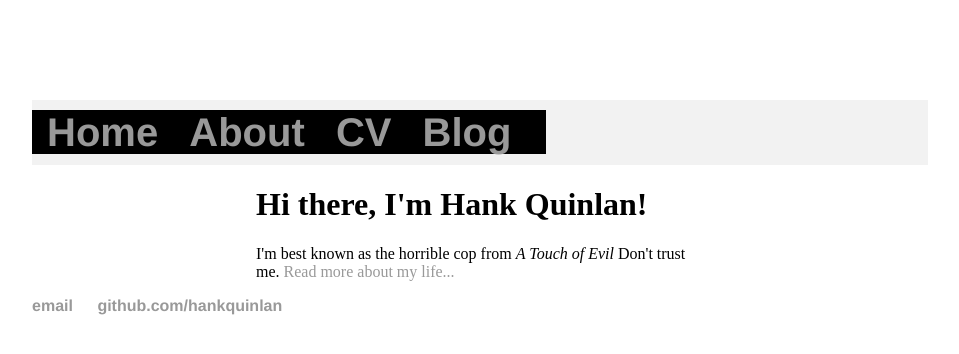
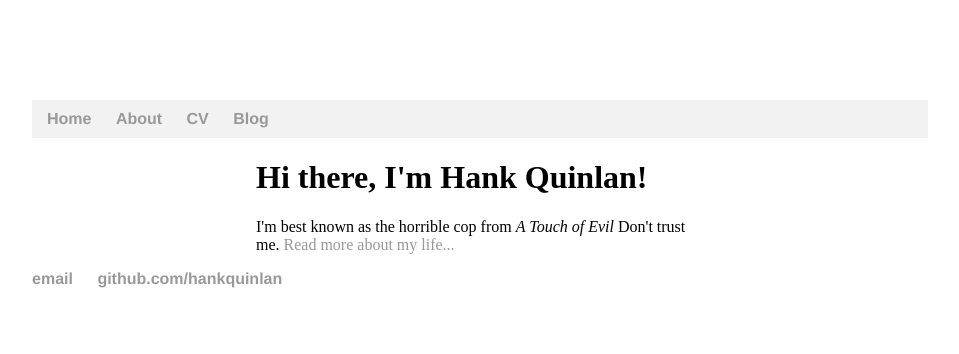
Before and after one commit to BobRendal/BobRendal.github.io, a Jekyll site: the page built from index.html, in a window 1280 px wide. Shown: the top 354 px of the page, without its empty margins (160-1119 px from the left). Built offline with Jekyll 4.4.1, drawn with Linux system fonts in a browser that asks for light colours.

Commit message:
Update defaults.html

```diff
--- a/_layouts/defaults.html
+++ b/_layouts/defaults.html
@@ -10,7 +10,7 @@
 	    		<ul>
 				<div class="bg-wraf">
 
-				<div.a class="container"; style="background-color:black; font-size:40px">
+				<div.a class="container"; style= font-size:40px">
 	        		<li><a href="/">Home</a></li>
 		        	<li><a href="/about">About</a></li>
 	        		<li><a href="/cv">CV</a></li>
```
